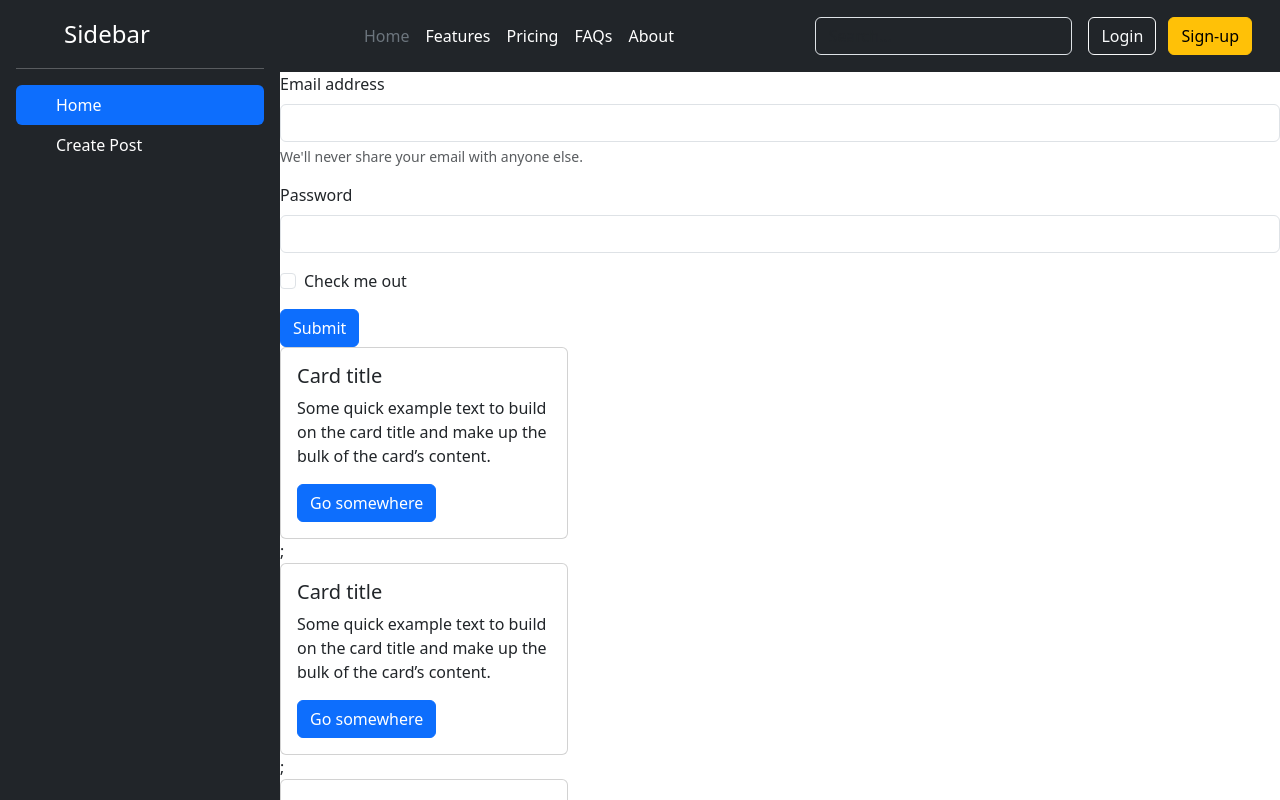
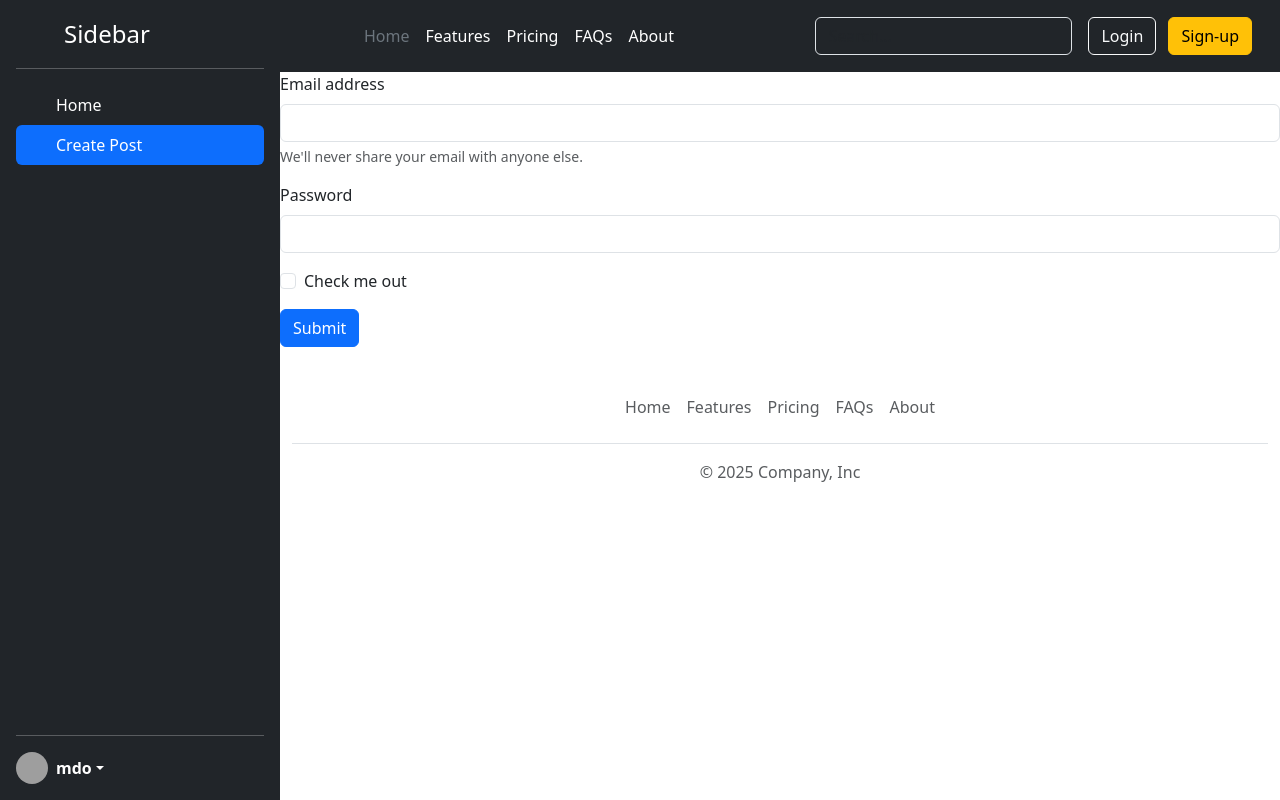
Before and after one commit to Ramnath-DTU/Social-Media-App, a React (Vite) app in the folder social-media/: page / in a window 1280 px wide. Shown: the top 800 px of the page. Built offline with nearby package versions, Linux system fonts and the light colour scheme; grey boxes are pictures that could not be loaded.

Commit message:
Make an interactive 'Home' and 'Create Post' tabs

```diff
--- a/social-media/src/App.jsx
+++ b/social-media/src/App.jsx
@@ -5,15 +5,18 @@
 import Sidebar from "./components/Sidebar.jsx";
 import CreatePost from "./components/CreatePost.jsx";
 import PostList from "./components/PostList.jsx";
+import { useState } from "react";
 
 function App() {
+
+  const [selectedTab, setSelectedTab] = useState("Create Post");
+
   return (
     <div className="app-container">
-      <Sidebar></Sidebar>
+      <Sidebar selectedTab={selectedTab} setSelectedTab={setSelectedTab}></Sidebar>
       <div className="content">
         <Header></Header>
-        <CreatePost></CreatePost>
-        <PostList></PostList>
+        {selectedTab === "Home" ? <PostList></PostList> : <CreatePost></CreatePost>}
         <Footer></Footer>
       </div>
     </div>
--- a/social-media/src/components/Sidebar.jsx
+++ b/social-media/src/components/Sidebar.jsx
@@ -1,8 +1,8 @@
-const Sidebar = () => {
+const Sidebar = ({ selectedTab, setSelectedTab }) => {
   return (
     <div
       className="d-flex flex-column flex-shrink-0 p-3 text-bg-dark sidebar"
-      style={{width: "280px"}}
+      style={{ width: "280px" }}
     >
       {" "}
       <a
@@ -18,9 +18,9 @@
       <hr />{" "}
       <ul className="nav nav-pills flex-column mb-auto">
         {" "}
-        <li className="nav-item">
+        <li className="nav-item" onClick={() => { setSelectedTab("Home") }}>
           {" "}
-          <a href="#" className="nav-link active" aria-current="page">
+          <a href="#" className={`nav-link text-white ${selectedTab === "Home" && "active"}`} aria-current="page">
             {" "}
             <svg
               className="bi pe-none me-2"
@@ -33,9 +33,9 @@
             Home
           </a>{" "}
         </li>{" "}
-        <li>
+        <li onClick={() => { setSelectedTab("Create Post") }} >
           {" "}
-          <a href="#" className="nav-link text-white">
+          <a href="#" className={`nav-link text-white ${selectedTab === "Create Post" && "active"}`}>
             {" "}
             <svg
               className="bi pe-none me-2"
```
